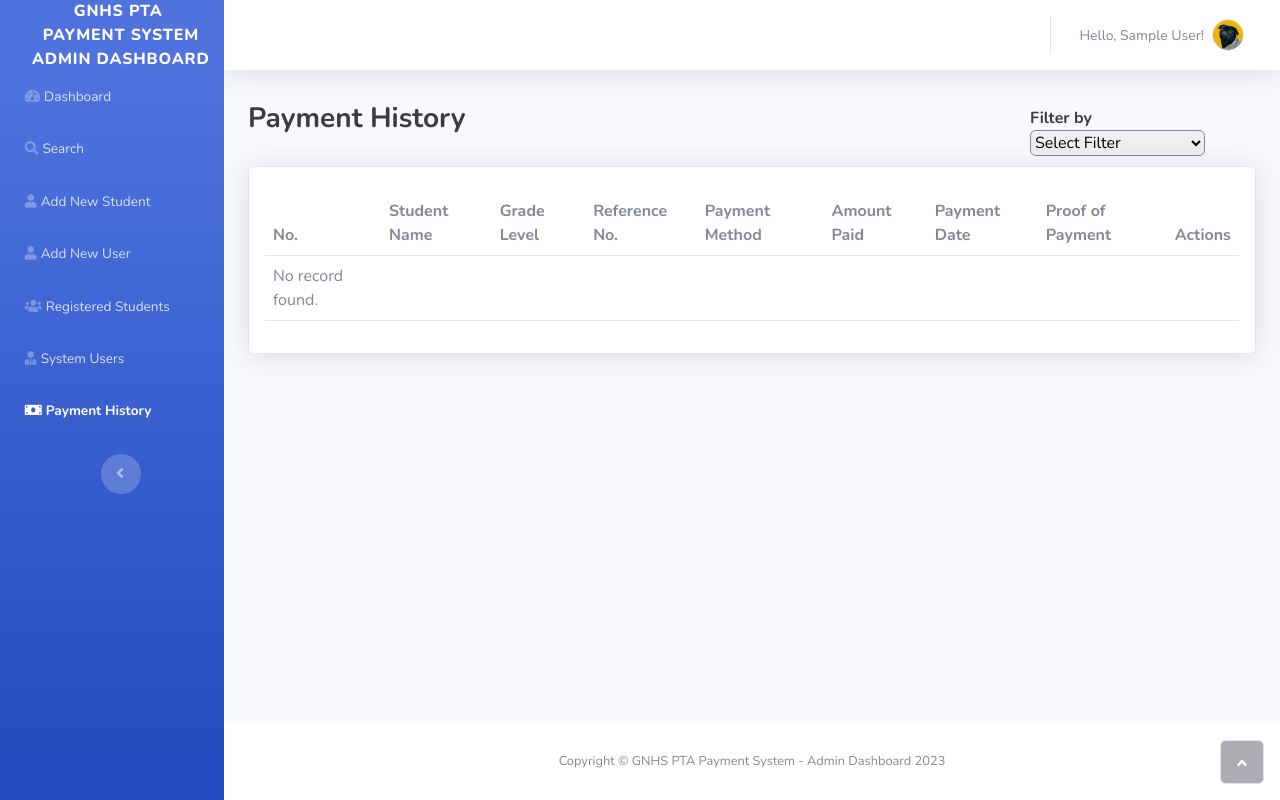
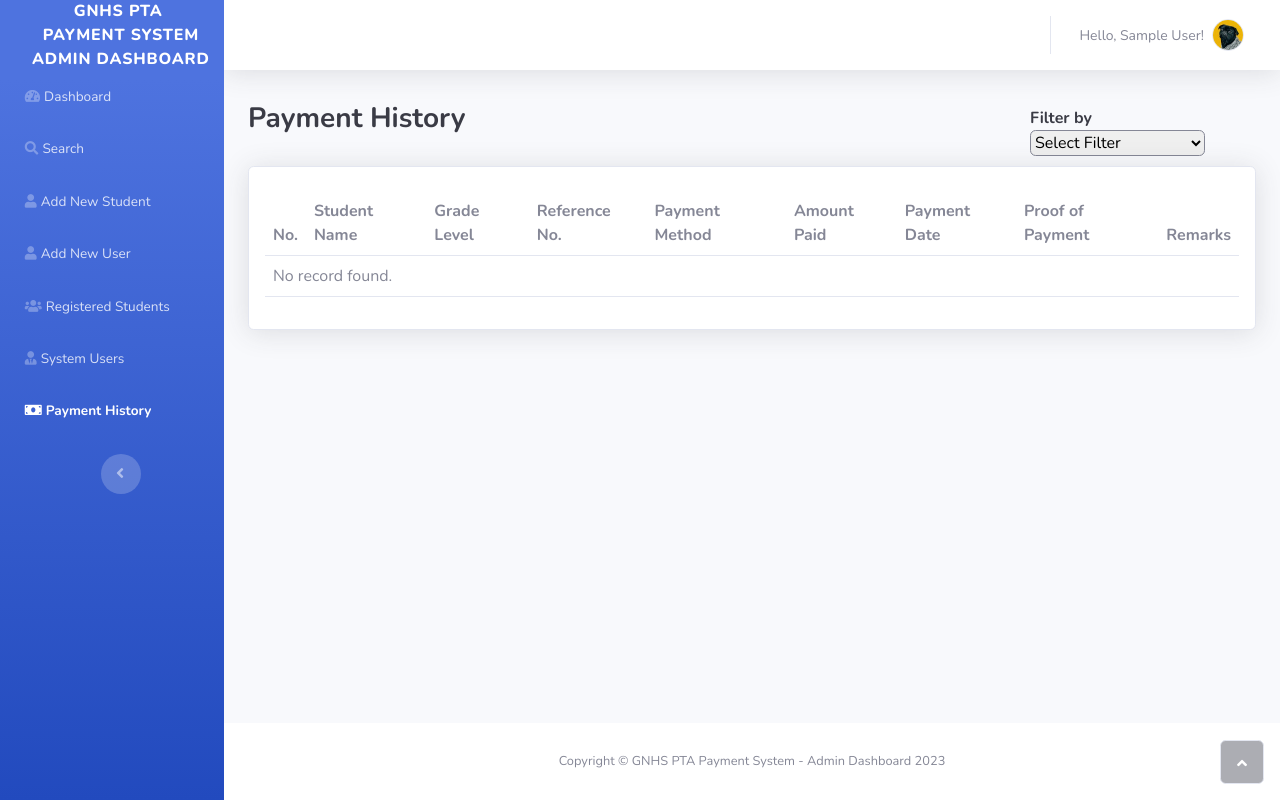
Before and after one commit to rickmagz/online-payment-sys, a PHP site: page /admin/payments.php in a window 1280 px wide. Run offline with PHP 8.4, Linux system fonts and the light colour scheme; the visitor is signed in with stand-in values (Sample User, id 1); data that the repository does not hold is empty; some libraries are stand-ins or nearby versions.

Commit message:
Changed payment history viewpoint

```diff
--- a/admin/payments.php
+++ b/admin/payments.php
@@ -27,7 +27,8 @@ include 'db_connect.php';
                 </a>
                 <hr class="sidebar-divider my-0">
                 <ul class="navbar-nav text-light" id="accordionSidebar">
-                    <li class="nav-item"><a class="nav-link" href="admin.php"><i class="fas fa-tachometer-alt"></i><span>Dashboard</span></a></li>                    <li class="nav-item"><a class="nav-link" href="search.php"><i class="fas fa-search"></i><span>Search</span></a></li>
+                    <li class="nav-item"><a class="nav-link" href="admin.php"><i class="fas fa-tachometer-alt"></i><span>Dashboard</span></a></li>
+                    <li class="nav-item"><a class="nav-link" href="search.php"><i class="fas fa-search"></i><span>Search</span></a></li>
                     <li class="nav-item"><a class="nav-link" href="addnewstudent.php"><i class="fas fa-user"></i><span>Add New Student</span></a><a class="nav-link" href="addnewuser.php"><i class="fas fa-user"></i><span>Add New User</span></a><a class="nav-link" href="viewstudents.php"><i class="fas fa-users"></i><span>Registered Students</span></a></li>
                     <li class="nav-item"><a class="nav-link" href="viewusers.php"><i class="fas fa-user-tie"></i><span>System Users</span></a><a class="nav-link active" href="payments.php"><i class="fas fa-money-bill"></i><span>Payment History</span></a></li>
                     <li class="nav-item"></li>
@@ -129,7 +130,7 @@ include 'db_connect.php';
                                             <th>Amount Paid</th>
                                             <th>Payment Date</th>
                                             <th>Proof of Payment</th>
-                                            <th>Actions</th>
+                                            <th>Remarks</th>
                                         </tr>
                                     </thead>
                                     <tbody>
@@ -150,6 +151,8 @@ include 'db_connect.php';
                                                 $payment_method = $p['payment_method'];
                                                 $date = strtotime($p['uploaded_on']);
                                                 $pay_date = date("F d, Y; h:i A", $date);
+                                                $remarks = $p['remarks'];
+
 
                                         ?>
                                                 <tr>
@@ -161,15 +164,15 @@ include 'db_connect.php';
                                                     <td>&#8369;<?php echo $amount_paid; ?></td>
                                                     <td><?php echo $pay_date; ?></td>
                                                     <td><button data-id='<?php echo $p['id']; ?>' class="userinfo btn btn-primary btn-sm"><i class="bi bi-image-fill"></i>&nbsp;See Attachment</button></td>
-                                                    <td><button class="btn btn-primary btn-sm" type="submit"><i class="bi bi-check-circle-fill"></i>&nbsp;Accept</button></td>
-                                                    <td><button class="btn btn-danger btn-sm" type="submit"><i class="bi bi-x-circle-fill"></i>&nbsp;Deny</button></td>
+                                                    <td><?php echo $remarks;?></td>
+                                                    <!-- <td><a class="btn btn-primary btn-sm" href="acceptpayment.php?id=<?php echo $id; ?>"><i class="bi bi-check-circle-fill"></i> </a> <a class="btn btn-danger btn-sm" href="denypayment.php?id=<?php echo $id; ?>"><i class="bi bi-x-circle-fill"></i> </a></td> -->
                                                 </tr>
                                         <?php
                                                 $i++;
                                             }
                                         } else {
                                             echo "<tr>
-                                                    <td>No record found.</td>
+                                                    <td colspan='9'>No record found.</td>
                                                     </tr>";
                                         };
                                         ?>
```
